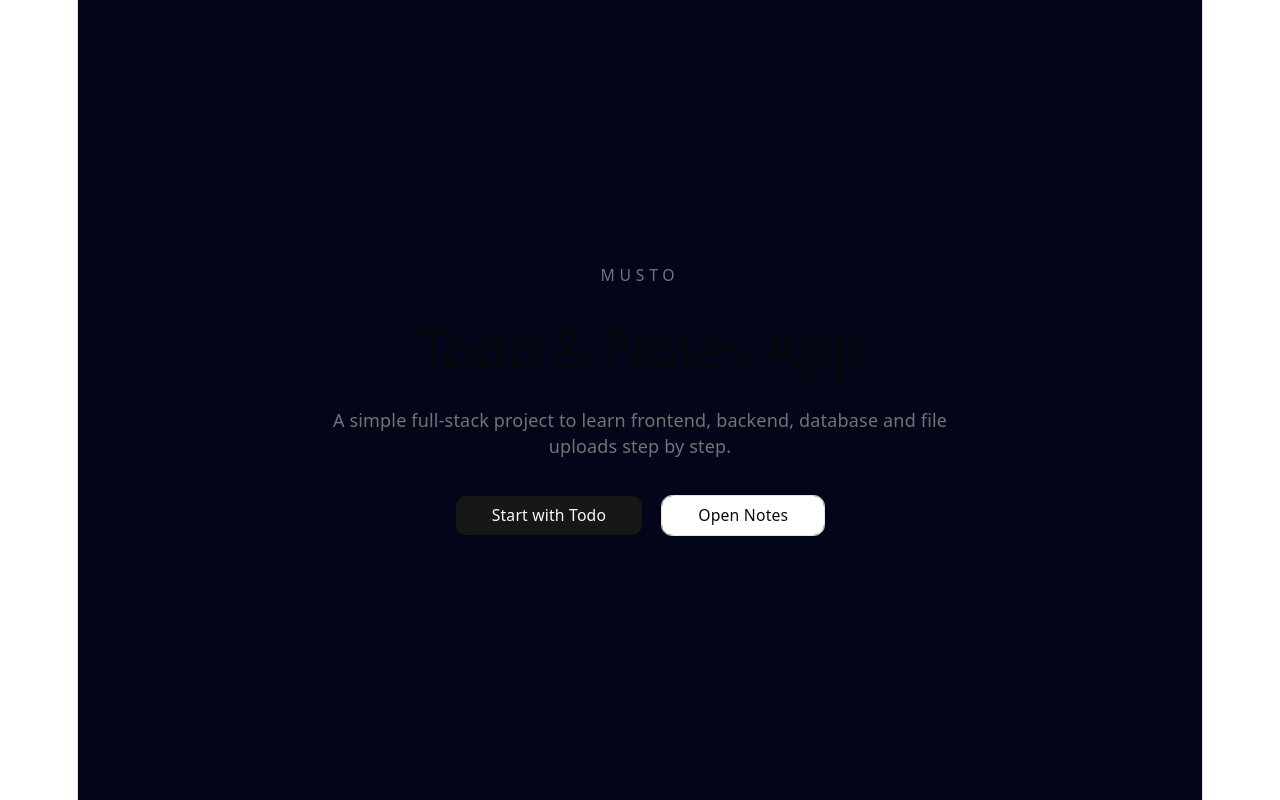
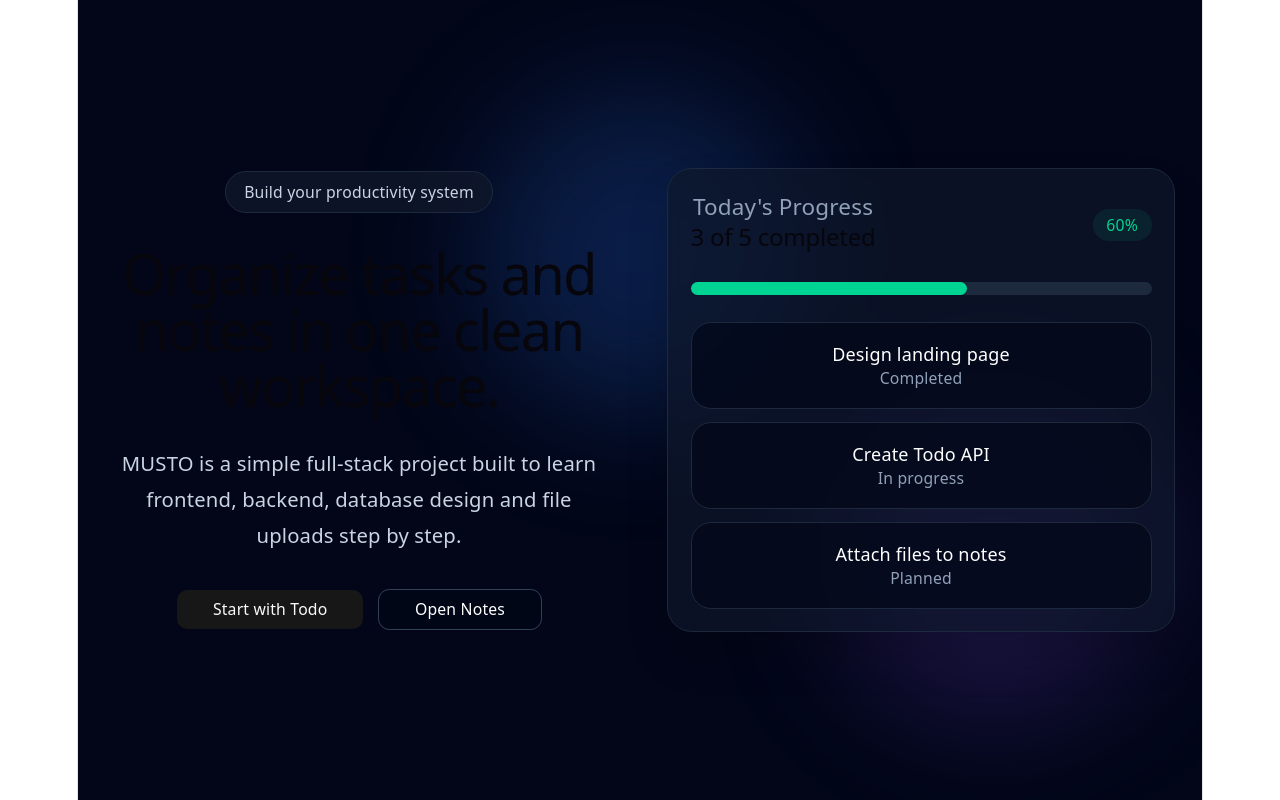
Before and after one commit to PhatLavar/MUSTO, a React (Vite) app in the folder frontend/: page / in a window 1280 px wide. Built offline with nearby package versions, Linux system fonts and the light colour scheme.

Commit message:
[STYLE] Improve home-page UI

```diff
--- a/frontend/src/pages/home-page.tsx
+++ b/frontend/src/pages/home-page.tsx
@@ -2,29 +2,74 @@ import { Button } from "@/components/ui/button";
 
 export function HomePage() {
   return (
-    <main className="min-h-screen bg-slate-950">
-      <section className="mx-auto flex min-h-screen max-w-5xl flex-col items-center justify-center px-6 text-center">
-        <p className="mb-3 text-sm font-medium uppercase tracking-[0.3em] text-muted-foreground">
-          MUSTO
+    <main className="min-h-screen overflow-hidden bg-slate-950 text-white">
+      <section className="relative mx-auto flex min-h-screen max-w-6xl items-center px-6 py-16">
+        <div className="absolute left-1/2 top-20 h-72 w-72 -translate-x-1/2 rounded-full bg-blue-500/20 blur-3xl" />
+        <div className="absolute right-10 bottom-20 h-72 w-72 rounded-full bg-violet-500/20 blur-3xl" />
+
+        <div className="relative z-10 grid w-full items-center gap-12 lg:grid-cols-2">
+          <div>
+            <p className="mb-4 inline-flex rounded-full border border-slate-800 bg-slate-900/80 px-4 py-2 text-sm text-slate-300">
+              Build your productivity system
             </p>
 
-        <h1 className="text-5xl font-bold tracking-tight">
-          Todo & Notes App
+            <h1 className="text-5xl font-bold tracking-tight md:text-6xl">
+              Organize tasks and notes in one clean workspace.
             </h1>
 
-        <p className="mt-4 max-w-xl text-muted-foreground">
-          A simple full-stack project to learn frontend, backend, database and
-          file uploads step by step.
+            <p className="mt-6 max-w-xl text-lg leading-8 text-slate-300">
+              MUSTO is a simple full-stack project built to learn frontend,
+              backend, database design and file uploads step by step.
             </p>
 
-        <div className="mt-8 flex gap-4">
+            <div className="mt-8 flex flex-col items-center gap-3 sm:flex-row sm:justify-center">
               <Button size="lg" className="px-8">
                 Start with Todo
               </Button>
 
-          <Button variant="outline" size="lg" className="px-8">
+              <Button
+                variant="outline"
+                size="lg"
+                className="border-slate-700 bg-slate-950/40 px-8 text-white hover:bg-slate-900"
+              >
                 Open Notes
               </Button>
+            </div>
+          </div>
+
+          <div className="rounded-3xl border border-slate-800 bg-slate-900/70 p-5 shadow-2xl backdrop-blur">
+            <div className="mb-5 flex items-center justify-between">
+              <div>
+                <p className="text-xl text-slate-400">Today&apos;s Progress</p>
+                <h2 className="text-2xl font-semibold">3 of 5 completed</h2>
+              </div>
+
+              <div className="rounded-full bg-emerald-500/10 px-3 py-1 text-sm text-emerald-400">
+                60%
+              </div>
+            </div>
+
+            <div className="mb-6 h-3 rounded-full bg-slate-800">
+              <div className="h-3 w-3/5 rounded-full bg-emerald-400" />
+            </div>
+
+            <div className="space-y-3">
+              <div className="rounded-2xl border border-slate-800 bg-slate-950/70 p-4">
+                <p className="font-medium">Design landing page</p>
+                <p className="mt-1 text-sm text-slate-400">Completed</p>
+              </div>
+
+              <div className="rounded-2xl border border-slate-800 bg-slate-950/70 p-4">
+                <p className="font-medium">Create Todo API</p>
+                <p className="mt-1 text-sm text-slate-400">In progress</p>
+              </div>
+
+              <div className="rounded-2xl border border-slate-800 bg-slate-950/70 p-4">
+                <p className="font-medium">Attach files to notes</p>
+                <p className="mt-1 text-sm text-slate-400">Planned</p>
+              </div>
+            </div>
+          </div>
         </div>
       </section>
     </main>
```
Lines whose indentation alone changed are shown as unchanged.
